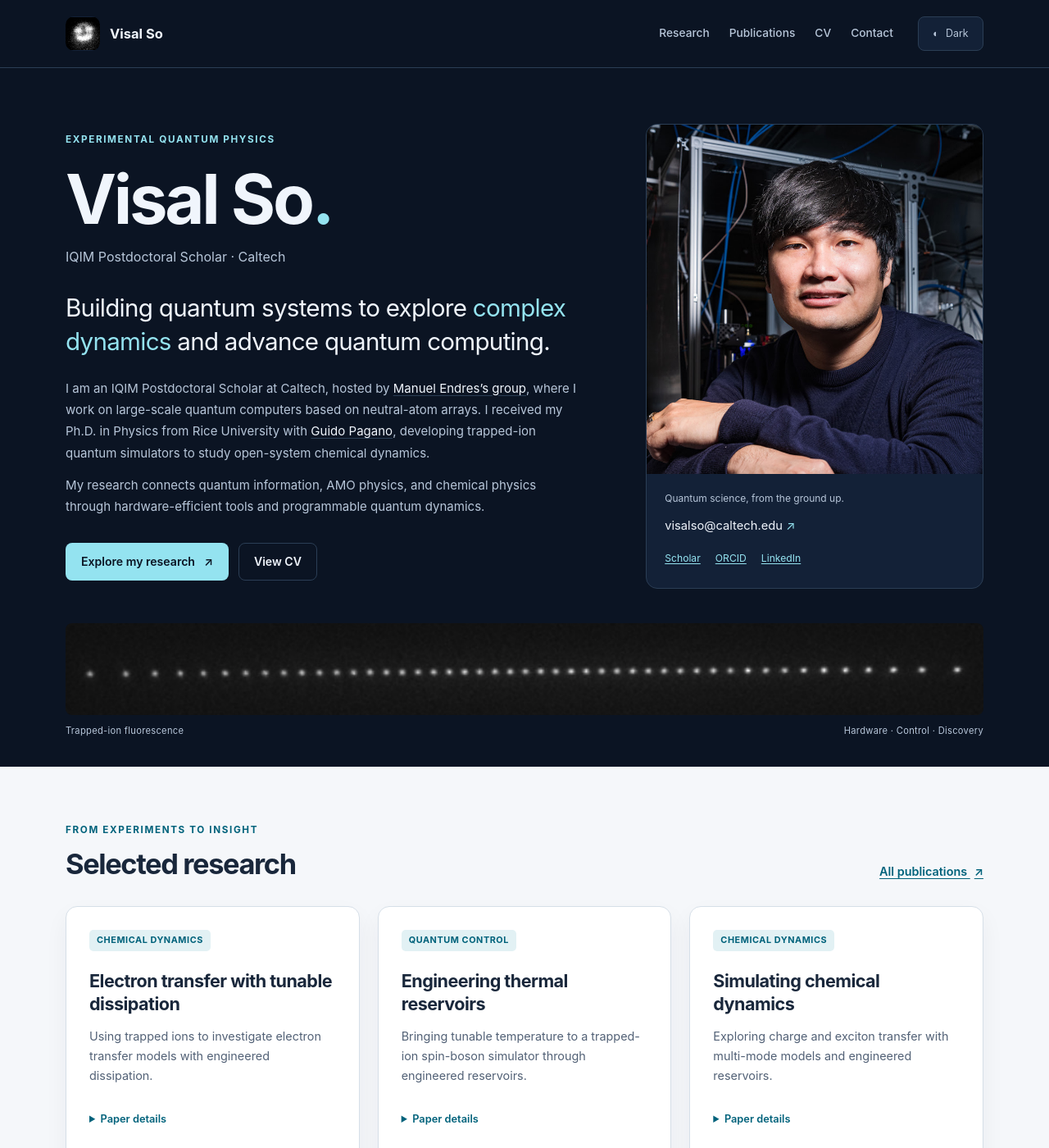
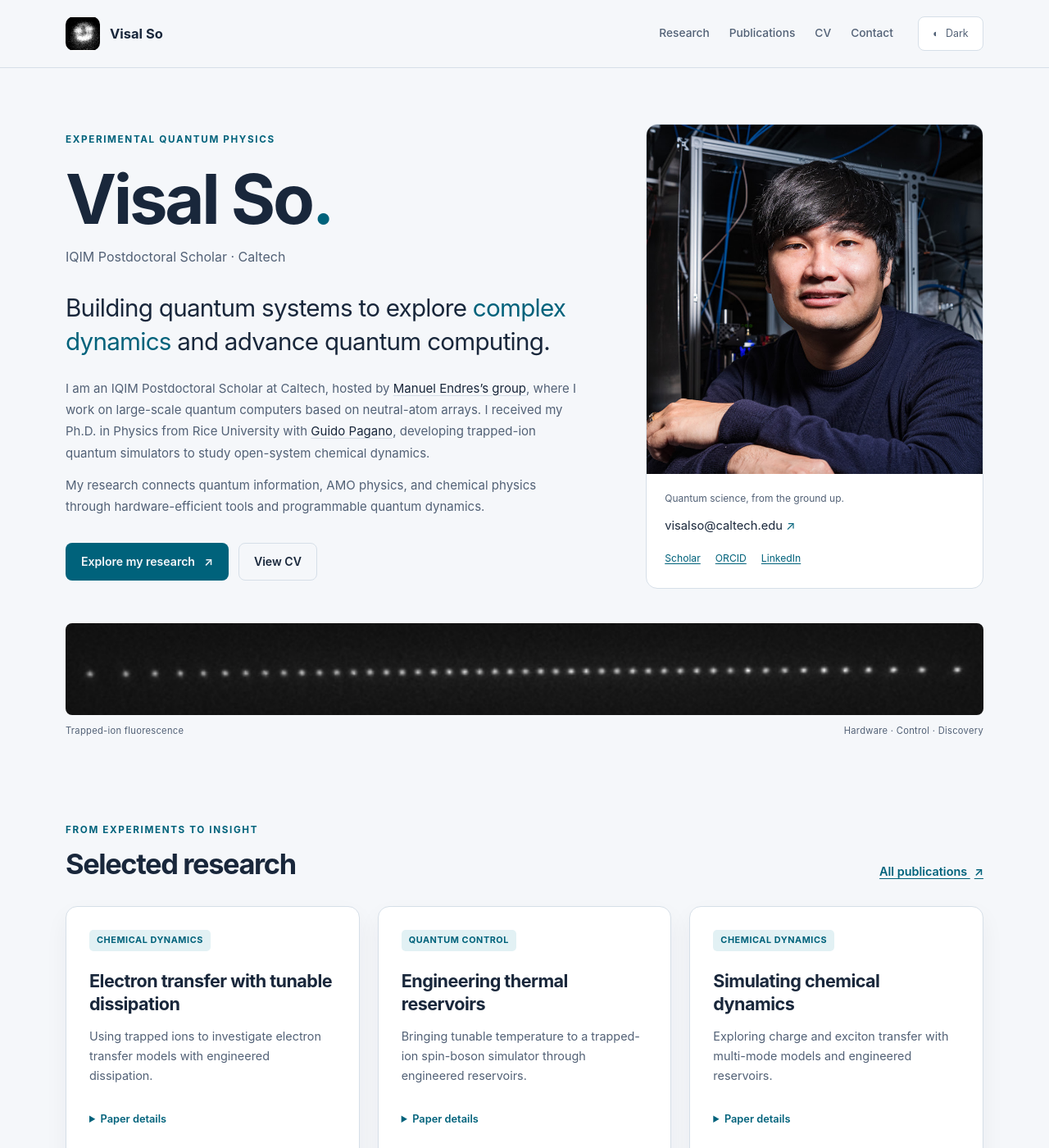
Before and after one commit to visalso/visalso.github.io, a Jekyll site: the page built from index.html, in a window 1280 px wide and 1400 px high. Shown: the whole window at 82% size. Built offline with Jekyll 4.4.1, drawn with Linux system fonts in a browser that asks for light colours.

Commit message:
Update site.css

```diff
--- a/assets/css/site.css
+++ b/assets/css/site.css
@@ -1,41 +1,55 @@
-/* Visal So — one stylesheet, no framework or icon-font dependency. */
-
+/* Light theme */
 :root {
   color-scheme: light;
+
   --page: #f5f7fa;
   --surface: #ffffff;
   --surface-soft: #eaf0f5;
   --text: #19273b;
   --muted: #526176;
   --line: #d6dfe8;
+
   --accent: #00627b;
   --accent-soft: #e2f1f4;
   --button: #133f51;
   --button-text: #ffffff;
+
+  --hero: #f5f7fa;
+  --hero-surface: #ffffff;
+  --hero-text: #19273b;
+  --hero-muted: #526176;
+  --hero-line: #d6dfe8;
+  --cyan: #00627b;
+
+  --amber: #f1c37a;
+  --focus: #007e9d;
+  --shadow: 0 12px 28px rgb(18 37 58 / 5%);
+  --radius: 14px;
+}
+
+/* Dark theme */
+html[data-theme="dark"] {
+  color-scheme: dark;
+
+  --page: #0e1828;
+  --surface: #152237;
+  --surface-soft: #1c2b40;
+  --text: #edf3fb;
+  --muted: #adbed3;
+  --line: #2a3c52;
+
+  --accent: #94e3f0;
+  --accent-soft: #1b3545;
+  --button: #94e3f0;
+  --button-text: #102239;
+
   --hero: #0b1423;
   --hero-surface: #132137;
   --hero-text: #f0f5fc;
   --hero-muted: #b7c6d9;
   --hero-line: #2b3e55;
   --cyan: #94e3f0;
-  --amber: #f1c37a;
-  --focus: #007e9d;
-  --shadow: 0 12px 28px rgb(18 37 58 / 5%);
-  --radius: 14px;
-}
 
-html[data-theme="dark"] {
-  color-scheme: dark;
-  --page: #0e1828;
-  --surface: #152237;
-  --surface-soft: #1c2b40;
-  --text: #edf3fb;
-  --muted: #adbed3;
-  --line: #2a3c52;
-  --accent: #94e3f0;
-  --accent-soft: #1b3545;
-  --button: #94e3f0;
-  --button-text: #102239;
   --focus: #a0e7f1;
   --shadow: none;
 }
```
